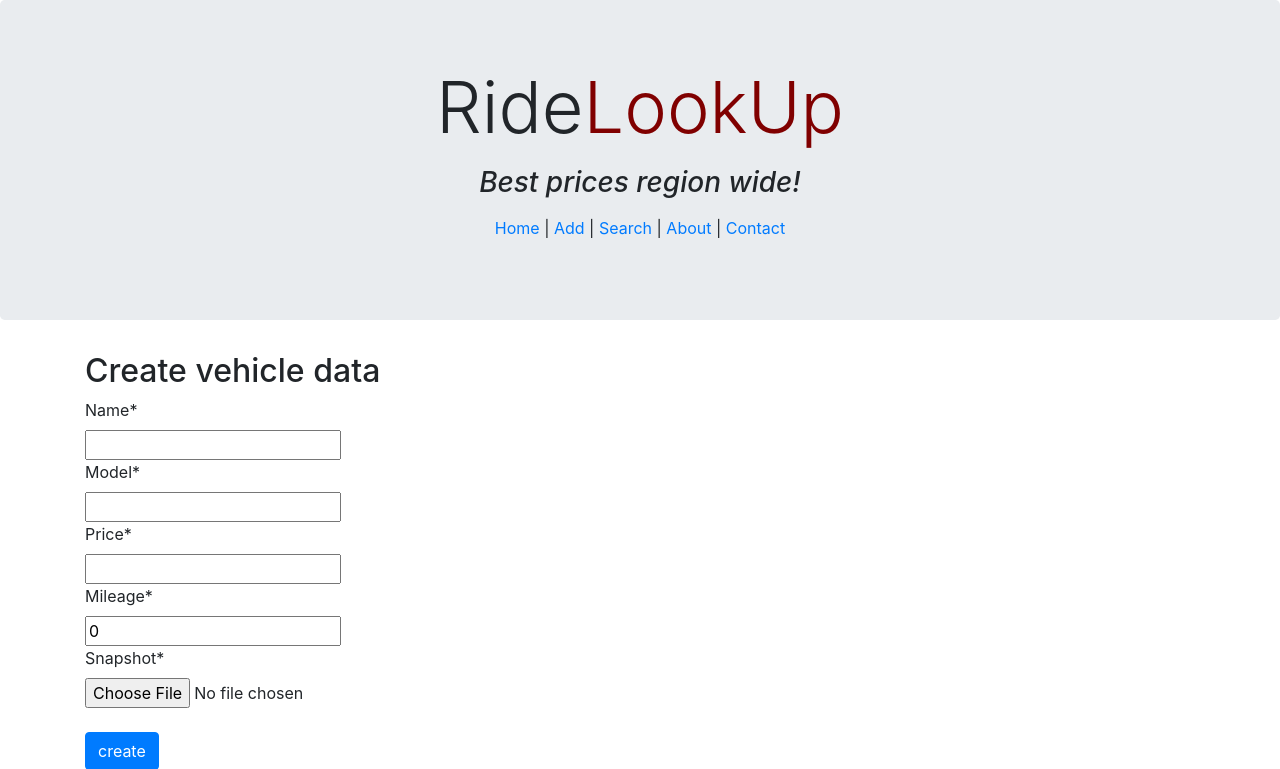
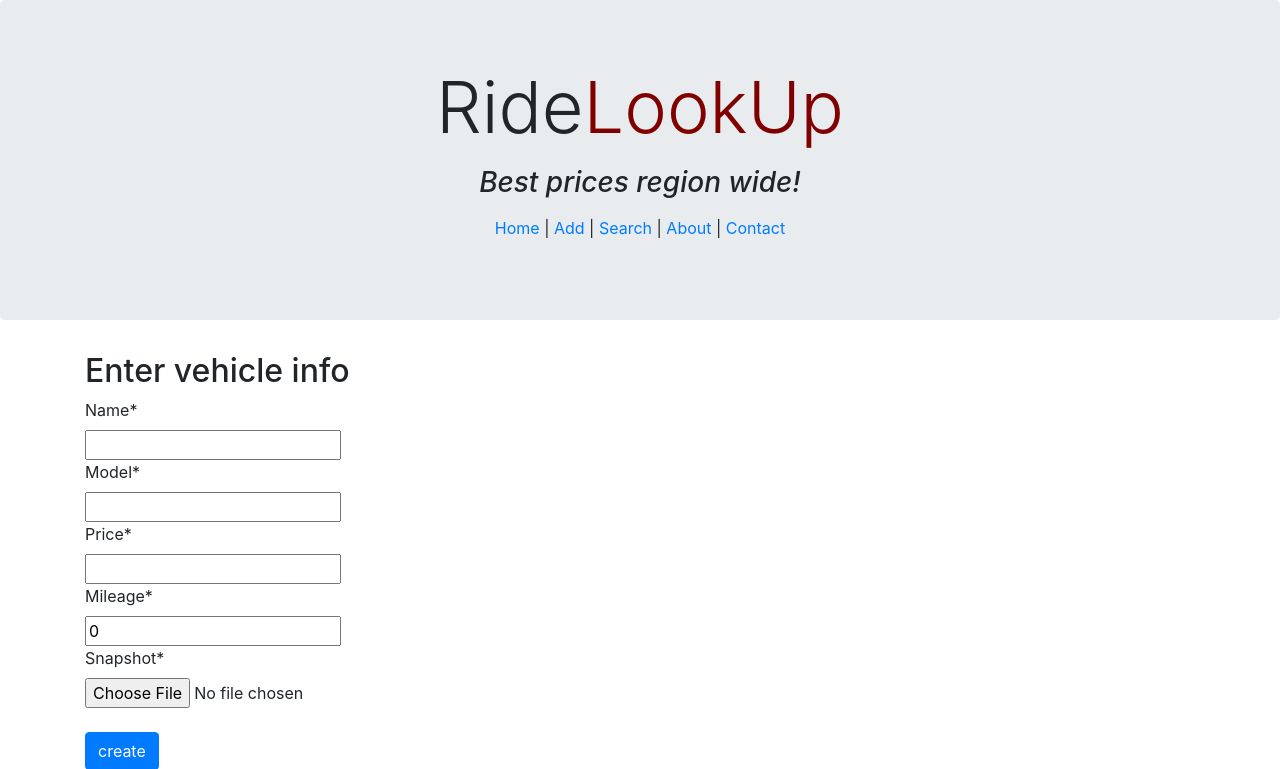
Before and after one commit to Munanga/RideLookUp, a Django app: page /create/ in a window 1280 px wide. Shown: the top 769 px of the page. Run offline with Django 3.2, Linux system fonts and the light colour scheme; some libraries are stand-ins or nearby versions.

Commit message:
Minor change

```diff
--- a/templates/create.html
+++ b/templates/create.html
@@ -5,7 +5,7 @@
 
 {% block body %}
     <div class="container">
-    <h2>Create vehicle data</h2>
+    <h2>Enter vehicle info</h2>
         <form method="post" action="{% url 'create' %}" enctype="multipart/form-data">{% csrf_token %}
             {{form|crispy}}<br>
             <input type="submit" value="create" class="btn btn-primary">
```
